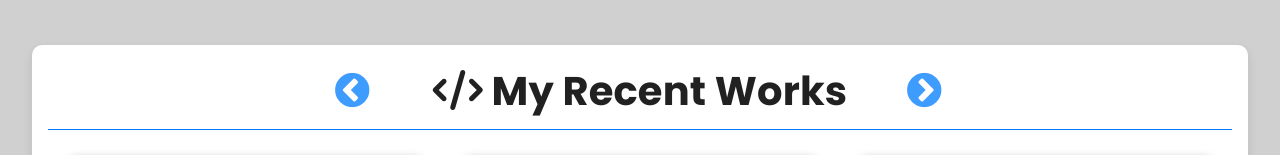
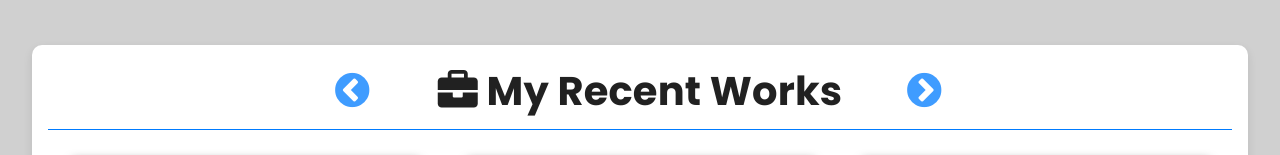
Before and after one commit to bohaz/my-react-portfolio, a React (Create React App) app: page / in a window 1280 px wide. Shown: the part 719-874 px from the top of the page. Built offline with nearby package versions, Linux system fonts and the light colour scheme.

Commit message:
Change icon

```diff
--- a/src/components/ProjectsCarousel.jsx
+++ b/src/components/ProjectsCarousel.jsx
@@ -148,7 +148,7 @@ function ProjectsCarousel({ id }) {
           className="works-title my-recent-works with-underline"
           style={{ textAlign: 'center', fontFamily: 'Poppins, sans-serif' }}
         >
-          <i className="fa-solid fa-code" />
+          <i className="fa-solid fa-briefcase" />
           {' '}
           My Recent Works
         </h2>
```
